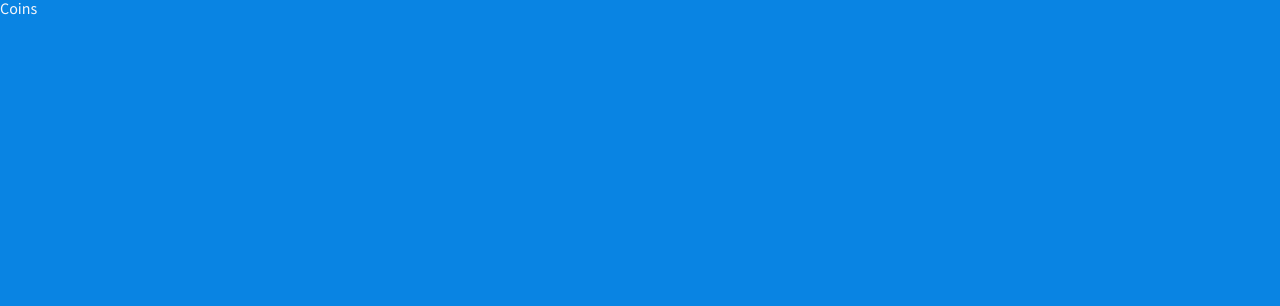
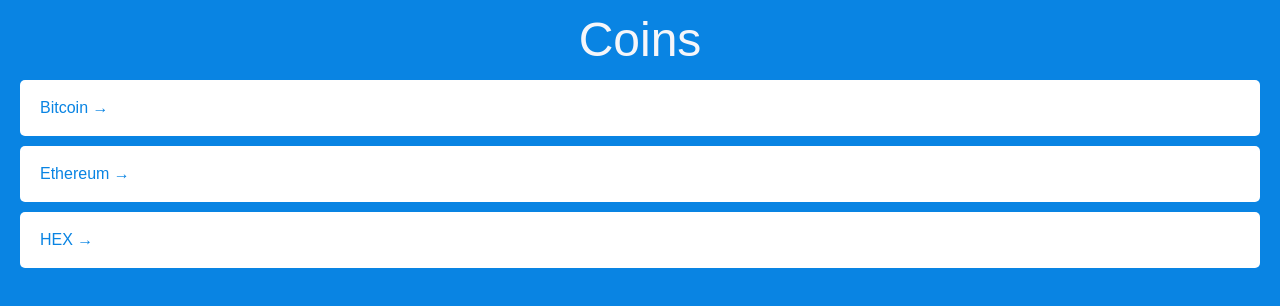
Before and after one commit to ldh3907/coinTracker-clone, a React (Create React App) app: page / in a window 1280 px wide. Shown: the top 306 px of the page. Built offline with nearby package versions, Linux system fonts and the light colour scheme.

Commit message:
home parh one
home parh one

```diff
--- a/src/App.tsx
+++ b/src/App.tsx
@@ -61,6 +61,7 @@
 }
 a{
   text-decoration: none;
+  color: inherit
 }
 `;
 
--- /dev/null
+++ b/src/Routes/Coin/Coin.style.ts
@@ -0,0 +1,3 @@
+import styled from "styled-components";
+
+export const Any = styled.div``;
--- a/src/Routes/Coin.tsx
+++ b/src/Routes/Coin/Coin.tsx
@@ -7,7 +7,7 @@
 
 const Coin: React.FC = () => {
   const { coinId } = useParams<IParamsType>();
-  return <div>Coin</div>;
+  return <div>Coin : ${coinId}</div>;
 };
 
 export default Coin;
--- /dev/null
+++ b/src/Routes/Coin/index.ts
@@ -0,0 +1 @@
+export { default } from "./Coin";
--- a/src/Routes/Coins.tsx
+++ /dev/null
@@ -1,7 +0,0 @@
-import React from "react";
-
-const Coins: React.FC = () => {
-  return <div>Coins</div>;
-};
-
-export default Coins;
--- /dev/null
+++ b/src/Routes/Coins/Coins.Style.ts
@@ -0,0 +1,36 @@
+import styled from "styled-components";
+
+export const Container = styled.div`
+  padding: 0px 20px;
+`;
+
+export const Header = styled.header`
+  width: 100%;
+  height: 10vh;
+  display: flex;
+  align-items: center;
+  justify-content: center;
+`;
+
+export const Title = styled.h1`
+  font-size: 48px;
+`;
+
+export const CoinsList = styled.ul``;
+
+export const Coin = styled.li`
+  background-color: white;
+  color: ${(props) => props.theme.bgColor};
+  padding: 20px;
+  margin-bottom: 10px;
+  border-radius: 5px;
+  a {
+    transition: color 0.2s ease-in;
+    display: block;
+  }
+  &:hover {
+    a {
+      color: ${(props) => props.theme.accentColor};
+    }
+  }
+`;
--- /dev/null
+++ b/src/Routes/Coins/Coins.tsx
@@ -0,0 +1,54 @@
+import React from "react";
+import { Link } from "react-router-dom";
+import { Coin, CoinsList, Container, Header, Title } from "./Coins.Style";
+
+const coins = [
+  {
+    id: "btc-bitcoin",
+    name: "Bitcoin",
+    symbol: "BTC",
+    rank: 1,
+    is_new: false,
+    is_active: true,
+    type: "coin",
+  },
+  {
+    id: "eth-ethereum",
+    name: "Ethereum",
+    symbol: "ETH",
+    rank: 2,
+    is_new: false,
+    is_active: true,
+    type: "coin",
+  },
+  {
+    id: "hex-hex",
+    name: "HEX",
+    symbol: "HEX",
+    rank: 3,
+    is_new: false,
+    is_active: true,
+    type: "token",
+  },
+];
+
+const Coins: React.FC = () => {
+  return (
+    <Container>
+      <Header>
+        <Title>Coins</Title>
+      </Header>
+      <CoinsList>
+        {coins.map((coin) => {
+          return (
+            <Coin key={coin.id}>
+              <Link to={`/${coin.id}`}>{coin.name} &rarr;</Link>
+            </Coin>
+          );
+        })}
+      </CoinsList>
+    </Container>
+  );
+};
+
+export default Coins;
--- /dev/null
+++ b/src/Routes/Coins/index.ts
@@ -0,0 +1 @@
+export { default } from "./Coins";
--- a/src/Routes/index.ts
+++ b/src/Routes/index.ts
@@ -1,2 +1,2 @@
-export { default as Coins } from "./Coins";
-export { default as Coin } from "./Coin";
+export { default as Coins } from "./Coins/Coins";
+export { default as Coin } from "./Coin/Coin";
--- a/src/theme.ts
+++ b/src/theme.ts
@@ -3,5 +3,5 @@
 export const theme: DefaultTheme = {
   textColor: "#f5f6fa",
   bgColor: "#0984e3",
-  accentColor: "#4cd137",
+  accentColor: "#74b9ff",
 };
```
